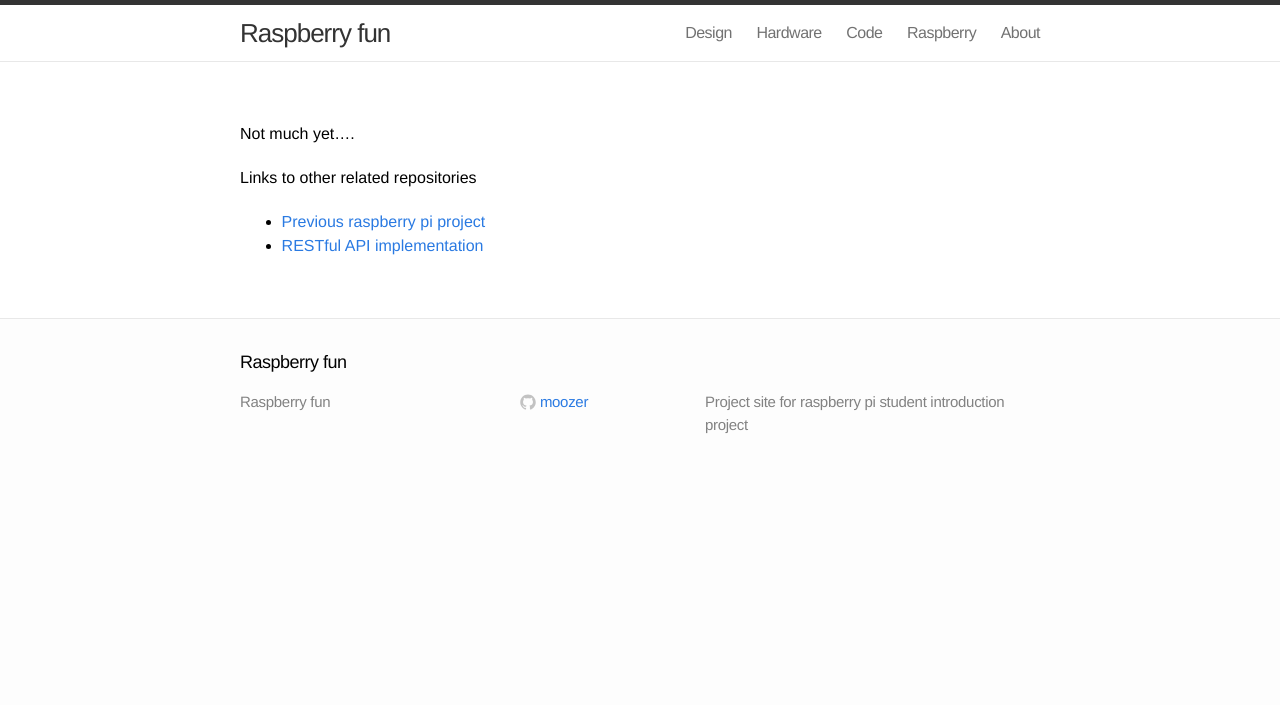
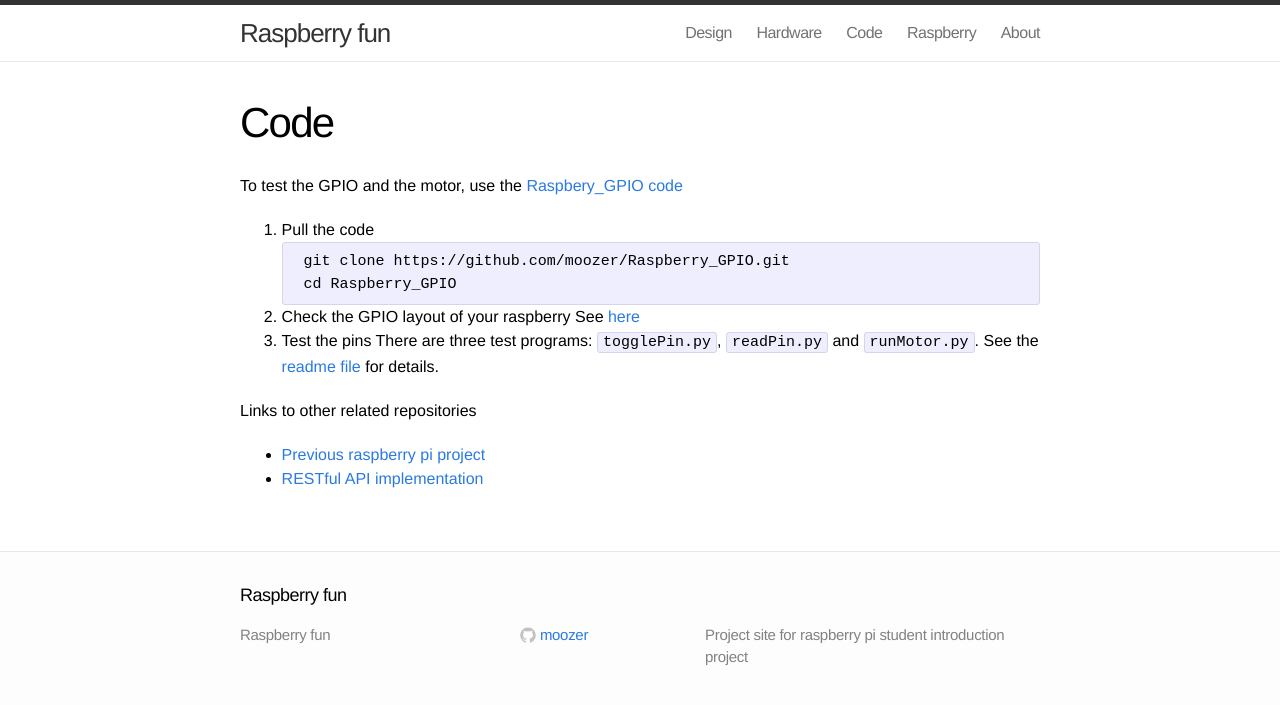
Before and after one commit to EAL-IT-Technology/RaspberryFun, a Jekyll site: the page built from code/index.md, in a window 1280 px wide. Shown: the top 705 px of the page. Built offline with Jekyll 4.4.1, drawn with Linux system fonts in a browser that asks for light colours.

Commit message:
Update index.md

````diff
--- a/code/index.md
+++ b/code/index.md
@@ -1,8 +1,23 @@
 ---
 layout: page
+title: Code
 ---
 
-Not much yet....
+
+To test the GPIO and the motor, use the [Raspbery_GPIO code](https://github.com/moozer/Raspberry_GPIO)
+
+1. Pull the code
+    ```
+    git clone https://github.com/moozer/Raspberry_GPIO.git
+    cd Raspberry_GPIO
+    ```
+
+2. Check the GPIO layout of your raspberry
+    See [here](/raspberry)
+
+3. Test the pins
+    There are three test programs: `togglePin.py`, `readPin.py` and `runMotor.py`.
+    See the [readme file](https://github.com/moozer/Raspberry_GPIO/blob/master/readme.md) for details.
 
 Links to other related repositories
 
````
